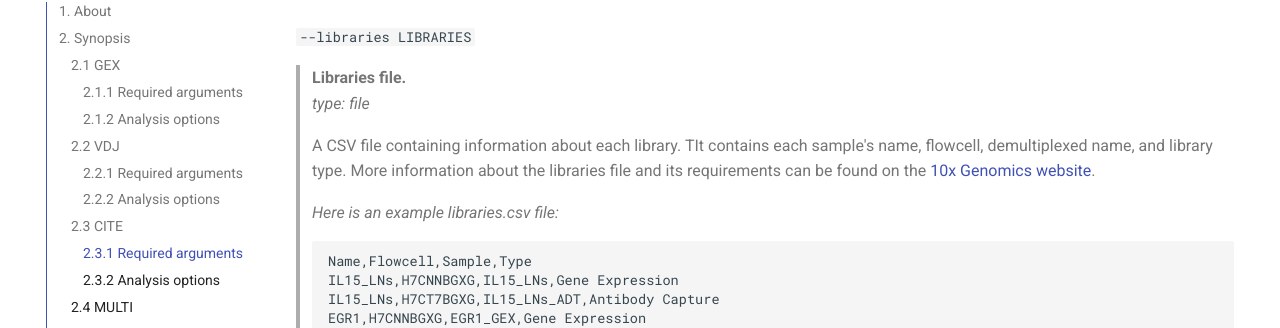
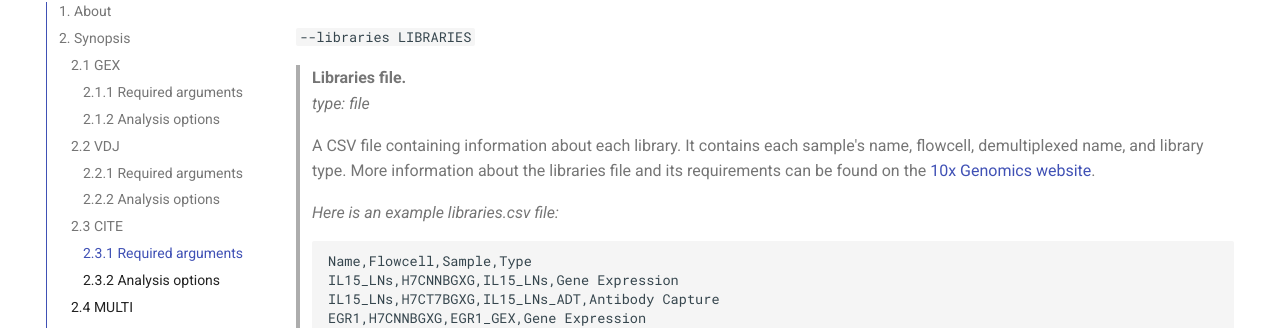
Before and after one commit to OpenOmics/cell-seek, an MkDocs documentation site: the page built from docs/usage/run.md, in a window 1280 px wide and 900 px high, scrolled down 5879 px. Shown: the part 124-452 px from the top of the window. Built offline with MkDocs 1.6.1 and Material for MkDocs 9.7.7, drawn with Linux system fonts in a browser that asks for light colours; comment, search, counter and statistics services are not loaded; the version menu is left out; some of the changed text lies outside the part shown.

Commit message:
Update run.md
Fix typo

````diff
--- a/docs/usage/run.md
+++ b/docs/usage/run.md
@@ -218,7 +218,7 @@ Each of the following arguments are required. Failure to provide a required argu
 > **Libraries file.**
 > *type: file*
 >
-> A CSV file containing information about each library. TIt contains each sample's name, flowcell, demultiplexed name, and library type. More information about the libraries file and its requirements can be found on the [10x Genomics website](https://www.10xgenomics.com/support/software/cell-ranger/analysis/running-pipelines/cr-feature-bc-analysis).
+> A CSV file containing information about each library. It contains each sample's name, flowcell, demultiplexed name, and library type. More information about the libraries file and its requirements can be found on the [10x Genomics website](https://www.10xgenomics.com/support/software/cell-ranger/analysis/running-pipelines/cr-feature-bc-analysis).
 
 > *Here is an example libraries.csv file:*
 > ```
@@ -342,7 +342,7 @@ Each of the following arguments are required. Failure to provide a required argu
 > **Libraries file.**
 > *type: file*
 >
-> A CSV file containing information about each library. TIt contains each sample's name, flowcell, demultiplexed name, and library type. More information about the libraries file and its requirements can be found on the [10x Genomics website](https://www.10xgenomics.com/support/software/cell-ranger/analysis/running-pipelines/cr-feature-bc-analysis).
+> A CSV file containing information about each library. It contains each sample's name, flowcell, demultiplexed name, and library type. More information about the libraries file and its requirements can be found on the [10x Genomics website](https://www.10xgenomics.com/support/software/cell-ranger/analysis/running-pipelines/cr-feature-bc-analysis).
 
 > *Here is an example libraries.csv file:*
 > ```
@@ -557,7 +557,7 @@ Each of the following arguments are required. Failure to provide a required argu
 > **Libraries file.**
 > *type: file*
 >
-> A CSV file containing information about each library. TIt contains each sample's name, flowcell, demultiplexed name, and library type. More information about the libraries file and its requirements can be found on the [10x Genomics website](https://support.10xgenomics.com/single-cell-multiome-atac-gex/software/pipelines/latest/using/count#library-csv).
+> A CSV file containing information about each library. It contains each sample's name, flowcell, demultiplexed name, and library type. More information about the libraries file and its requirements can be found on the [10x Genomics website](https://support.10xgenomics.com/single-cell-multiome-atac-gex/software/pipelines/latest/using/count#library-csv).
 
 > *Here is an example libraries.csv file:*
 > ```
````
